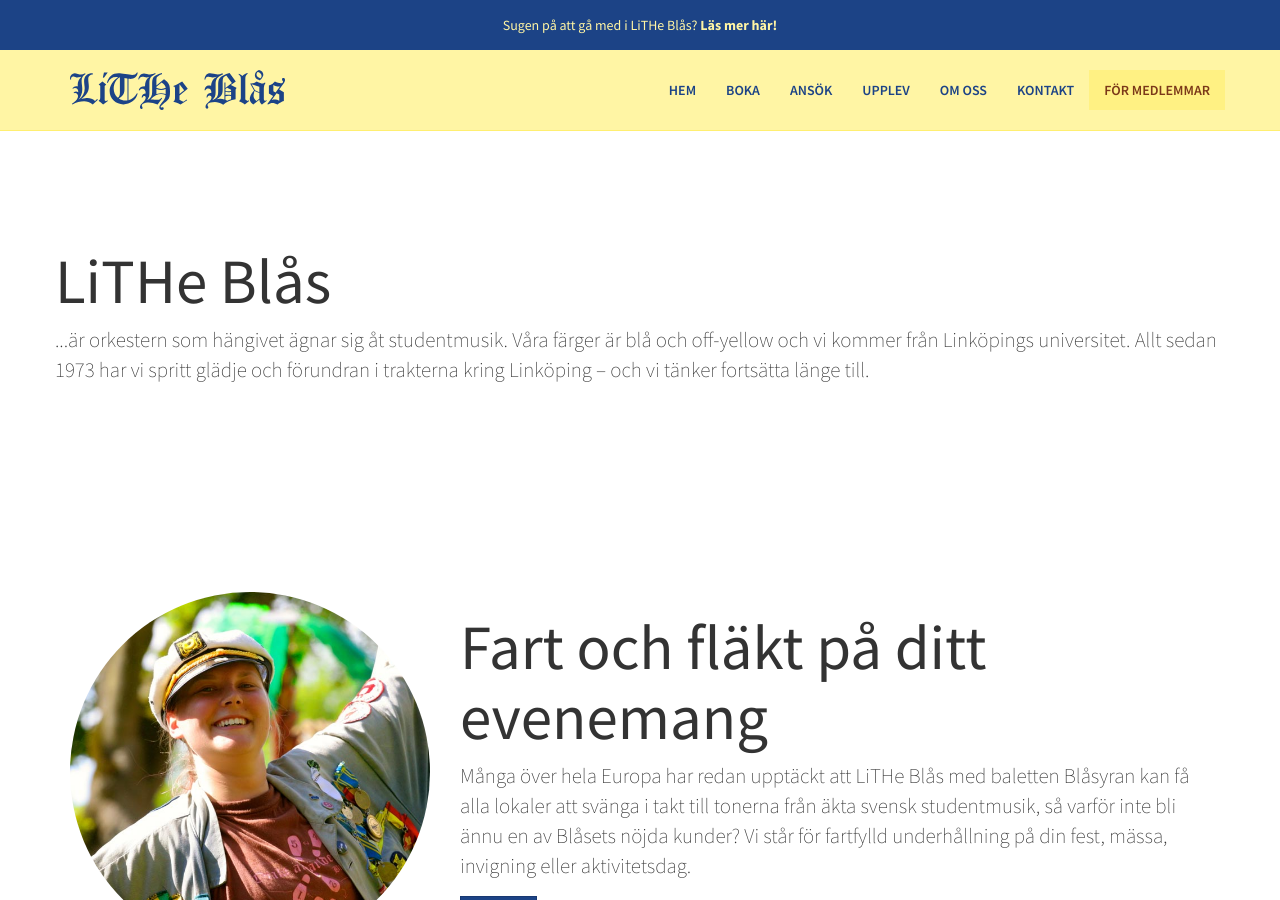
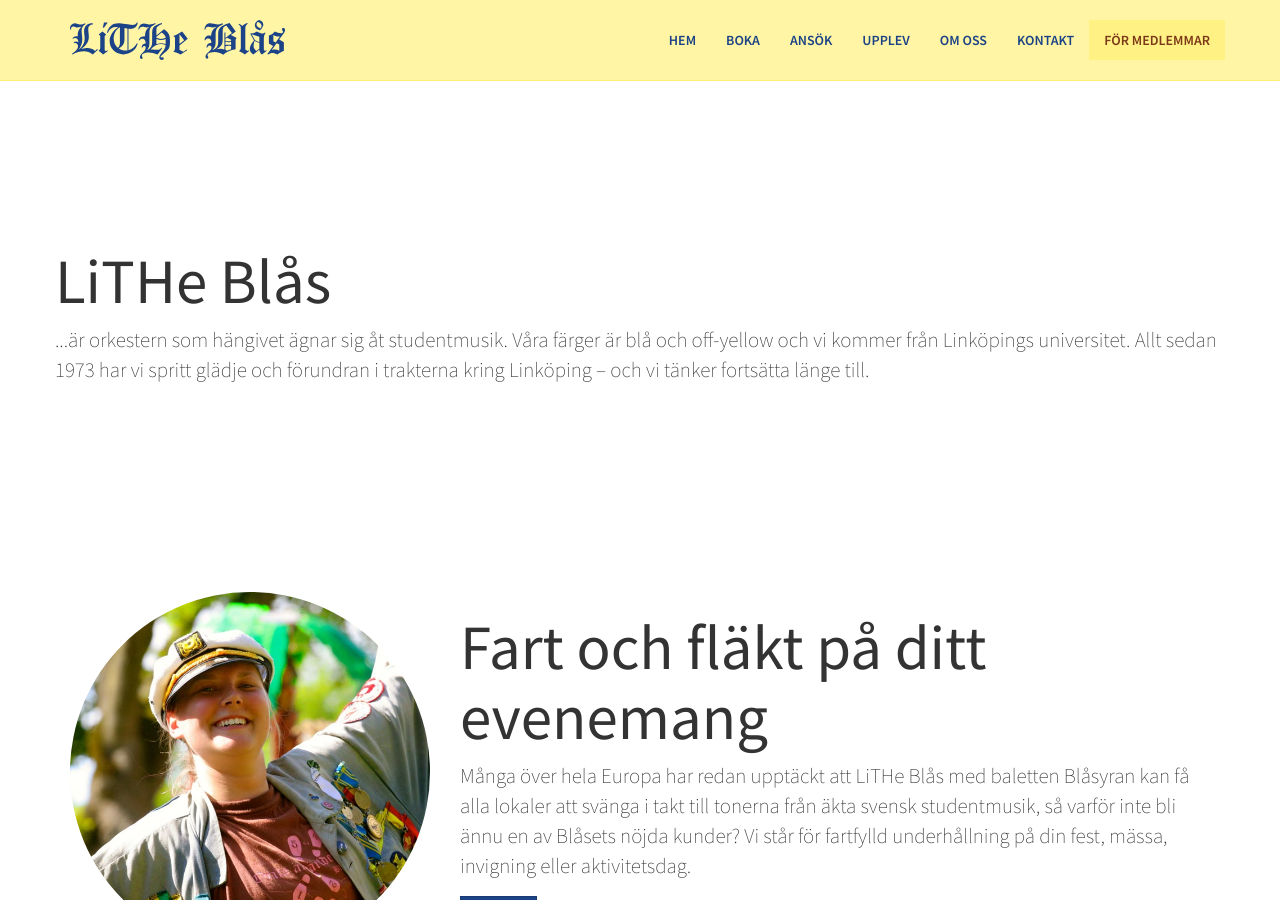
Before and after one commit to litheblas/litheblas.org, a Jekyll site: the page built from index.md, in a window 1280 px wide and 900 px high. Built offline with Jekyll 4.4.1, drawn with Linux system fonts in a browser that asks for light colours; nearby versions of some CDN libraries.

Commit message:
Update header.html

```diff
--- a/_includes/header.html
+++ b/_includes/header.html
@@ -1,6 +1,6 @@
 <header>
     <div class="navbar navbar-default navbar-fixed-top navbar-main">
-        <div id="luciafest-promo" style="min-height: 50px;display: block;background: #1c4386;color: #fff5a4;text-align: center;margin-top: -20px;margin-bottom: 20px;padding: 15px 10px 5px;"><p>Sugen på att gå med i LiTHe Blås? <a href="/ansok" style="color: #fff5a4; font-weight:bold;">Läs mer här!</a></p></div>
+        <!--<div id="luciafest-promo" style="min-height: 50px;display: block;background: #1c4386;color: #fff5a4;text-align: center;margin-top: -20px;margin-bottom: 20px;padding: 15px 10px 5px;"><p>Sugen på att gå med i LiTHe Blås? <a href="/ansok" style="color: #fff5a4; font-weight:bold;">Läs mer här!</a></p></div>-->
         <div class="container">
             <div class="navbar-header">
                 <a href="{{ "/" | relative_url }}" class="navbar-brand">
```
